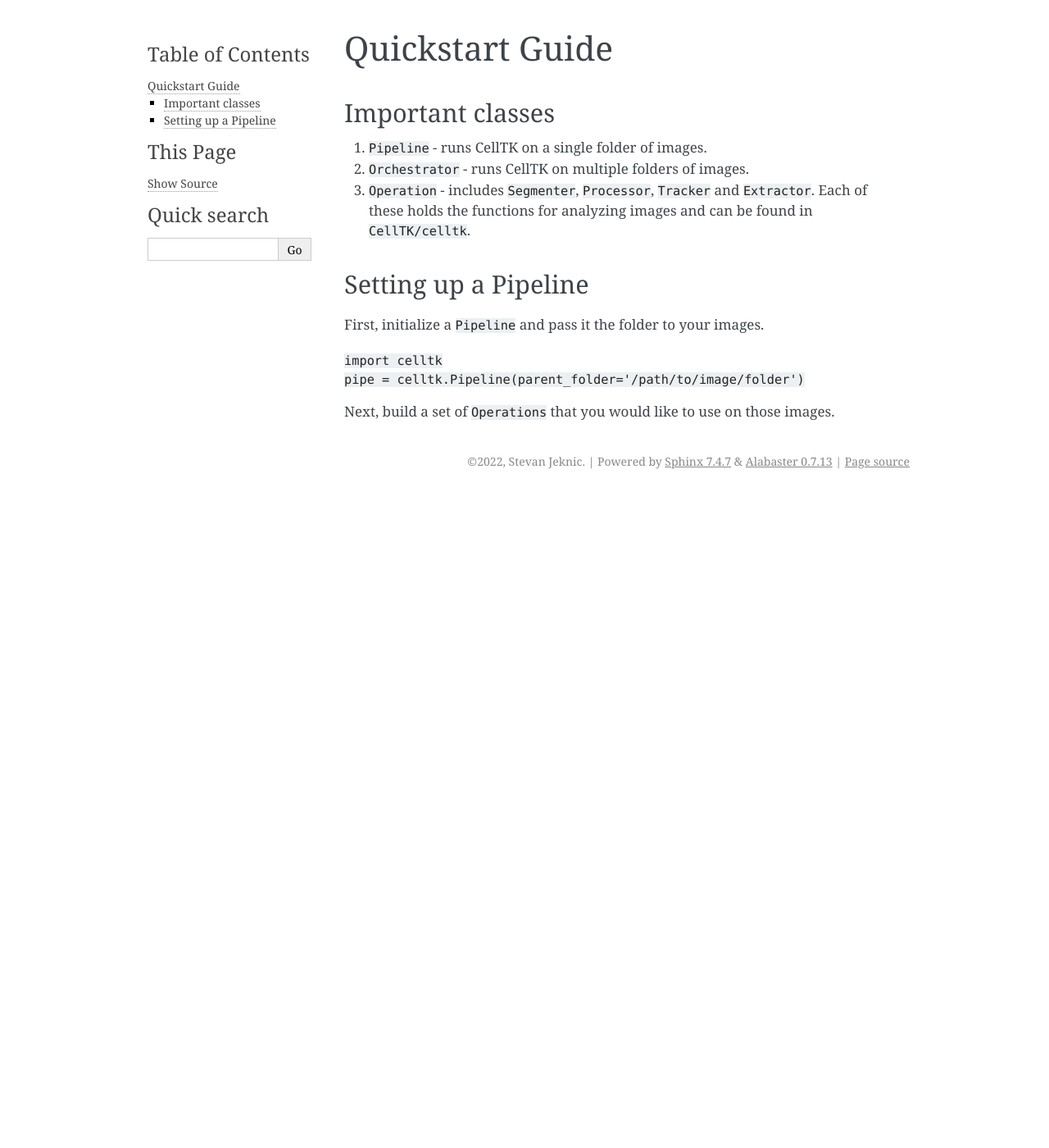
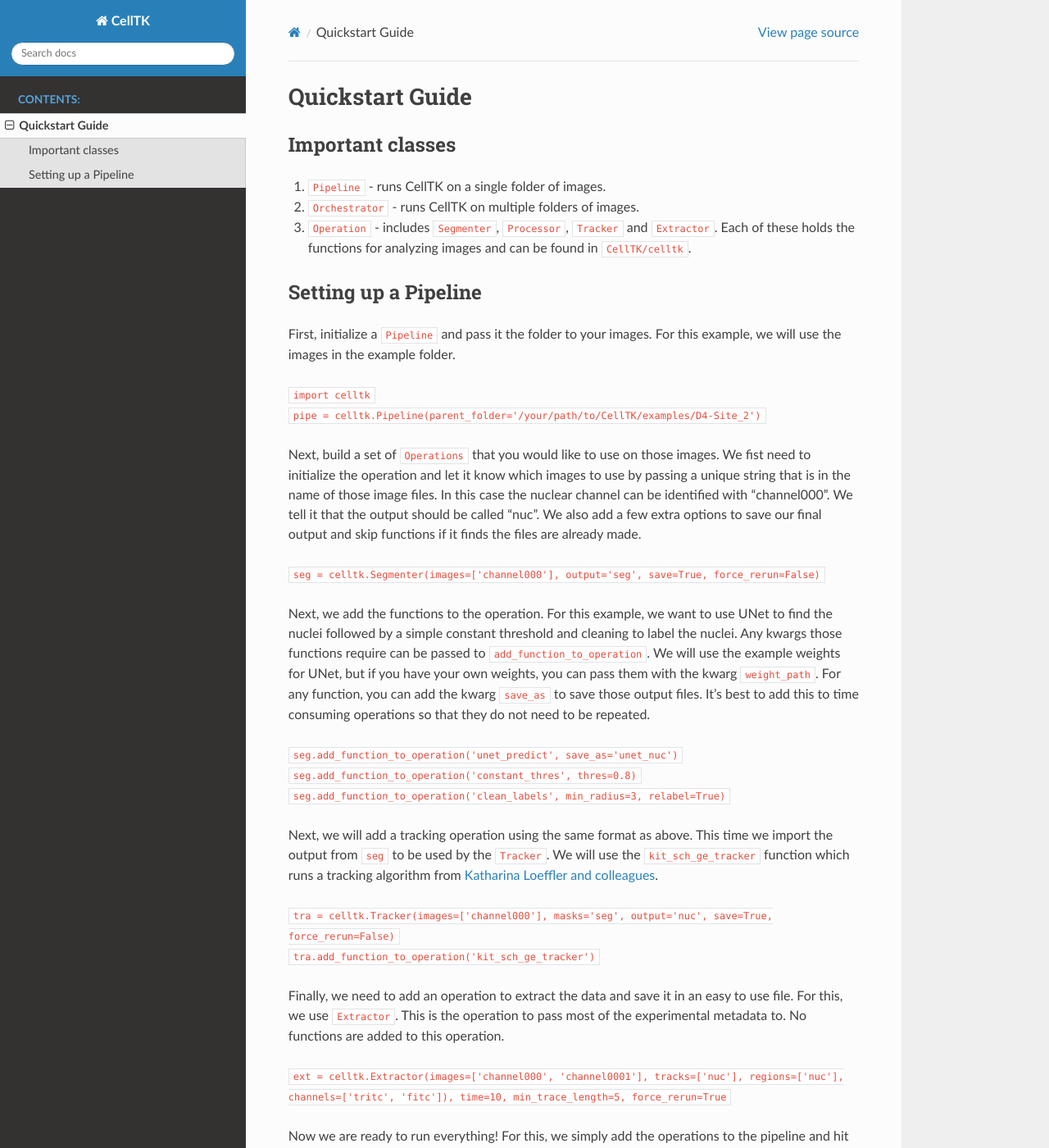
Before and after one commit to sjeknic/CellTK, a Sphinx documentation site: the page built from docs/quick.rst, in a window 1280 px wide and 1400 px high. Shown: the whole window at 82% size. Built offline with Sphinx 7.4.7 and the Read the Docs theme 2.0.0, drawn with Linux system fonts in a browser that asks for light colours; pages that are not in the unit, such as notebooks, are missing from menus; some of the changed text lies outside the part shown.

Commit message:
Updates to documentation

```diff
--- a/docs/conf.py
+++ b/docs/conf.py
@@ -10,9 +10,9 @@
 # add these directories to sys.path here. If the directory is relative to the
 # documentation root, use os.path.abspath to make it absolute, like shown here.
 #
-# import os
-# import sys
-# sys.path.insert(0, os.path.abspath('.'))
+import os
+import sys
+sys.path.insert(0, os.path.abspath('..'))
 
 
 # -- Project information -----------------------------------------------------
@@ -31,6 +31,8 @@ release = '0.2.0'
 # extensions coming with Sphinx (named 'sphinx.ext.*') or your custom
 # ones.
 extensions = [
+    'sphinx.ext.autodoc', 'sphinx.ext.coverage', 'sphinx.ext.napoleon',
+    'sphinx.ext.todo', 'sphinx_autodoc_typehints'
 ]
 
 # Add any paths that contain templates here, relative to this directory.
@@ -47,7 +49,7 @@ exclude_patterns = ['_build', 'Thumbs.db', '.DS_Store']
 # The theme to use for HTML and HTML Help pages.  See the documentation for
 # a list of builtin themes.
 #
-html_theme = 'alabaster'
+html_theme = 'sphinx_rtd_theme'
 
 # Add any paths that contain custom static files (such as style sheets) here,
 # relative to this directory. They are copied after the builtin static files,
--- a/docs/index.rst
+++ b/docs/index.rst
@@ -25,6 +27,7 @@ install and run CellTK.
 
 That's it! You should be good to go. If you run into any problems, please open an issue on github.
 
+
 Indices and tables
 ==================
 
--- a/docs/quick.rst
+++ b/docs/quick.rst
@@ -12,9 +12,37 @@ Important classes
 Setting up a Pipeline
 ---------------------
 
-First, initialize a ``Pipeline`` and pass it the folder to your images.
+First, initialize a ``Pipeline`` and pass it the folder to your images. For this example, we will use the images in the example folder.
 
 | ``import celltk``
-| ``pipe = celltk.Pipeline(parent_folder='/path/to/image/folder')``
+| ``pipe = celltk.Pipeline(parent_folder='/your/path/to/CellTK/examples/D4-Site_2')``
 
-Next, build a set of ``Operations`` that you would like to use on those images.
+Next, build a set of ``Operations`` that you would like to use on those images. We fist need to initialize the operation and let it know which images to use by passing a unique string that is in the name of those image files. In this case the nuclear channel can be identified with "channel000". We tell it that the output should be called "nuc". We also add a few extra options to save our final output and skip functions if it finds the files are already made.
+
+| ``seg = celltk.Segmenter(images=['channel000'], output='seg', save=True, force_rerun=False)``
+
+Next, we add the functions to the operation. For this example, we want to use UNet to find the nuclei followed by a simple constant threshold and cleaning to label the nuclei. Any kwargs those functions require can be passed to ``add_function_to_operation``. We will use the example weights for UNet, but if you have your own weights, you can pass them with the kwarg ``weight_path``. For any function, you can add the kwarg ``save_as`` to save those output files. It's best to add this to time consuming operations so that they do not need to be repeated.
+
+| ``seg.add_function_to_operation('unet_predict', save_as='unet_nuc')``
+| ``seg.add_function_to_operation('constant_thres', thres=0.8)``
+| ``seg.add_function_to_operation('clean_labels', min_radius=3, relabel=True)``
+
+Next, we will add a tracking operation using the same format as above. This time we import the output from ``seg`` to be used by the ``Tracker``. We will use the ``kit_sch_ge_tracker`` function which runs a tracking algorithm from `Katharina Loeffler and colleagues`_.
+
+| ``tra = celltk.Tracker(images=['channel000'], masks='seg', output='nuc', save=True, force_rerun=False)``
+| ``tra.add_function_to_operation('kit_sch_ge_tracker')``
+
+Finally, we need to add an operation to extract the data and save it in an easy to use file. For this, we use ``Extractor``. This is the operation to pass most of the experimental metadata to. No functions are added to this operation.
+
+| ``ext = celltk.Extractor(images=['channel000', 'channel0001'], tracks=['nuc'],
+                           regions=['nuc'], channels=['tritc', 'fitc']),
+                           time=10, min_trace_length=5, force_rerun=True``
+
+Now we are ready to run everything! For this, we simply add the operations to the pipeline and hit go.
+
+| ``pipe.add_operations([seg, tra, ext])``
+| ``pipe.run()``
+
+
+
+.. _Katharina Loeffler and colleagues: https://git.scc.kit.edu/KIT-Sch-GE/2021-cell-tracking
```
Also changed, not shown: other parts of docs/index.rst (+2 -0 lines), README.md (+2 -2 lines), 14 other files.
